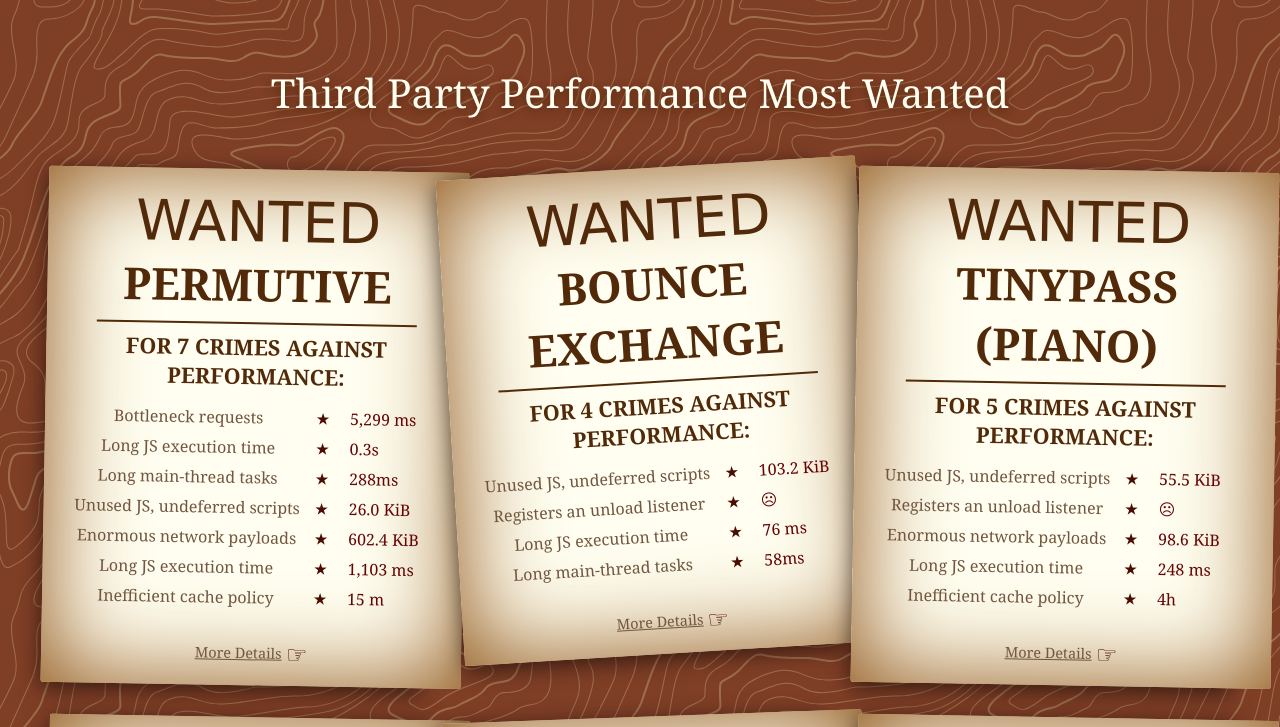
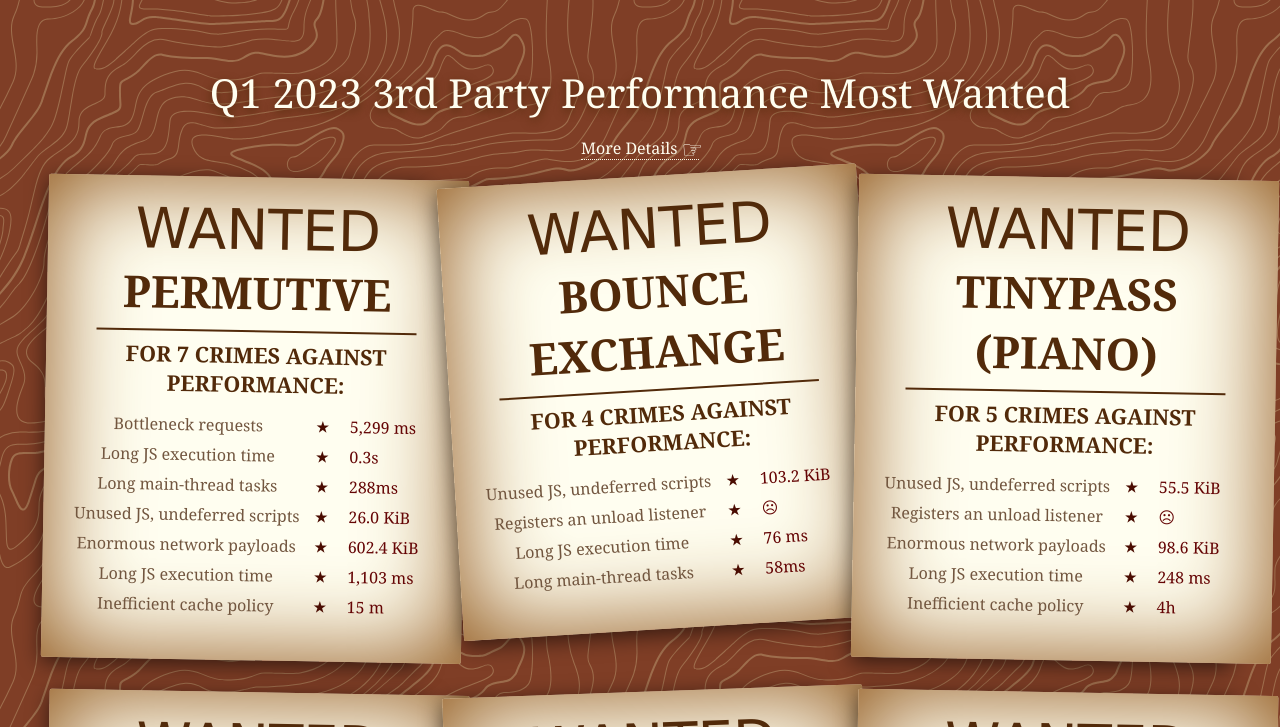
Before and after one commit to businessinsider/file-sandbox, a website: page dist/performance-most-wanted/index.html in a window 1280 px wide. Shown: the top 727 px of the page. Drawn offline with Linux system fonts and the light colour scheme; a web font is replaced by a local one.

Commit message:
EC-5358 - adding details links

```diff
--- a/dist/performance-most-wanted/index.html
+++ b/dist/performance-most-wanted/index.html
@@ -1,7 +1,7 @@
 <!DOCTYPE html>
 <html>
 <head>
-  <title>Third Party Performance Most Wanted</title>
+  <title>3rd Party Performance Most Wanted</title>
   <meta name="robots" content="noindex, nofollow">
   <link rel="preconnect" href="https://fonts.googleapis.com">
   <link rel="preconnect" href="https://fonts.gstatic.com" crossorigin>
@@ -18,6 +18,9 @@
       <b>.</b>
       <b>.</b>
     </h1>
+    <footer>
+      <a href="" target="blank">More Details</a>
+    </footer>
   </section>
   <template id="wanted-poster">
     <article class="poster">
@@ -27,9 +30,6 @@
         <hr />
         <h3>For <em></em> crimes against performance:</h3>
         <dl></dl>
-        <footer>
-          <a href="" target="blank">More Details</a>
-        </footer>
       </div>
     </article>
   </template>
@@ -37,6 +37,8 @@
 <script type="module">
 import {init} from './wanted.js';
 document.addEventListener('DOMContentLoaded', () => {
+  // this setTimeout is only here so I could look at
+  // my loading animation
   setTimeout(init, 500);
 });
 </script>
--- a/dist/performance-most-wanted/wanted.css
+++ b/dist/performance-most-wanted/wanted.css
@@ -43,14 +43,15 @@
 .hero{
   width: 100%;
   text-align: center;
+  color: var(--cream);
 }
 .hero h1 {
-  color: var(--cream);
   font-size: 2.5rem;
   font-weight: normal;
   text-shadow: 0 3px 10px var(--dark-brown);
+  margin-bottom: 0.5rem;
 }
-.loading .hero h1 {
+.loading .hero{
   color: var(--dark-brown);
   text-shadow: none;
 }
@@ -70,6 +71,25 @@
   animation: fade-text 1.5s 0.4s infinite linear alternate;
 }
 
+/* Hero Styles */
+.hero footer a{
+  font-weight: normal;
+  text-decoration: none;
+  color: var(--cream);
+  border-bottom: 1px dotted var(--cream);
+}
+.hero footer a:after{
+  content: "\261E";
+  font-size: 1.5em;
+  position: relative;
+  top: 0.25rem;
+  left: 0.25rem;
+}
+.hero footer a:hover{
+  color: white;
+  text-shadow: 0 3px 10px var(--dark-brown);
+  border-color: 1px dotted var(--med-brown);
+}
 /* ---- Wanted Poster Styles --- */
 .poster {
   box-shadow: 0px 5px 21px 0px var(--poster-shadow);
@@ -166,19 +186,5 @@
   content: "\2605";
   position: absolute;
   left: 66%;
+  color: var(--star-color);
 }
-.wanted footer a{
-  font-size: 0.9rem;
-  color: var(--crime-color);
-}
-.wanted footer:after{
-  content: "\261E";
-  font-size: 1.5em;
-  position: relative;
-  top: 0.25rem;
-}
-
-.wanted dd:before, .wanted footer:after, .wanted footer a:hover{
-  color: var(--star-color);
-  text-decoration: none;
-}
--- a/dist/performance-most-wanted/wanted.js
+++ b/dist/performance-most-wanted/wanted.js
@@ -1,6 +1,11 @@
-// TODO: change this URL to a sample Lighthouse run from Speedcurbe
-// I used post (mobile) for this
-const RESULTS_URL = 'https://wpt.speedcurve.com/lighthouse.php?test=230130_MB_b97b04e9da97c681e5f8ae5d91c38ea4&run=3';
+
+// TODO: Every time we do a performance audit,
+// we need to change the title to match the current report
+// and link to the Google Doc with Recommendations and overviews
+const results = {
+  title: 'Q1 2023',
+  url: 'https://docs.google.com/document/d/1ob2v1ZX2adU68Kmdc-tWuqWSBLDg0SAZemeYaxrHAB8/edit#'
+};
 
 const crimeTransforms = [
   {
@@ -33,6 +38,12 @@
   }
 ];
 
+/**
+ * Transforms crimes into shorter versions
+ * so they fit on the wanted poster
+ * @param {String} crimeText the text to transform
+ * @returns {String} the transformed text
+ */
 const transformCrime = (crimeText) => {
   crimeTransforms.forEach(transform => {
     crimeText = crimeText.replace(transform.find, transform.replace);
@@ -40,6 +51,11 @@
   return crimeText;
 }
 
+/**
+ * Utility func to fetch a JSON file
+ * @param {String} file path to the JSON file
+ * @returns {Promise} the file resolution
+ */
 const fetchJson = async (file) => {
   console.log(`fetchJson: fetching ${file}...`);
   const response = await fetch(file);
@@ -50,8 +66,19 @@
   return Promise.reject("error retrieving JSON data");
 };
 
+/**
+ * Takes JSON, makes wanted posters
+ * then appends them to the DOM
+ * @param {Array} offenders contents of wanted.json
+ * @returns nothing
+ */
 const makePosters = (offenders=[]) => {
 
+  /**
+   * Creates the crime dt/dd markup
+   * @param {Array} crimes text to transform
+   * @returns {String} the transformed text
+   */
   const chargeWithCrimes = (crimes=[]) => {
     const guiltyAsCharged = [];
     crimes.forEach((crime) => {
@@ -69,17 +96,23 @@
     newPoster.querySelector('h2').textContent = offender.vendor;
     newPoster.querySelector('dl').innerHTML = chargeWithCrimes(offender.crimes);
     newPoster.querySelector('h3 em').textContent = offender.crimes.length;
-    newPoster.querySelector('footer a').href = RESULTS_URL;
     posterTemplate.parentNode.appendChild(newPoster);
   });
+  return;
 };
 
+/**
+ * initialize
+ * @returns nothing
+ */
 const init = () => {
   fetchJson("wanted.json").then((offenders) => {
     makePosters(offenders);
     document.body.classList.remove('loading');
-    document.querySelector('.hero h1').innerText = document.title;
+    document.querySelector('.hero h1').innerText = `${results.title} ${document.title}`;
+    document.querySelector('.hero footer a').href = results.url;
   }).catch(console.error);
+  return;
 };
 
 export { init }
```
